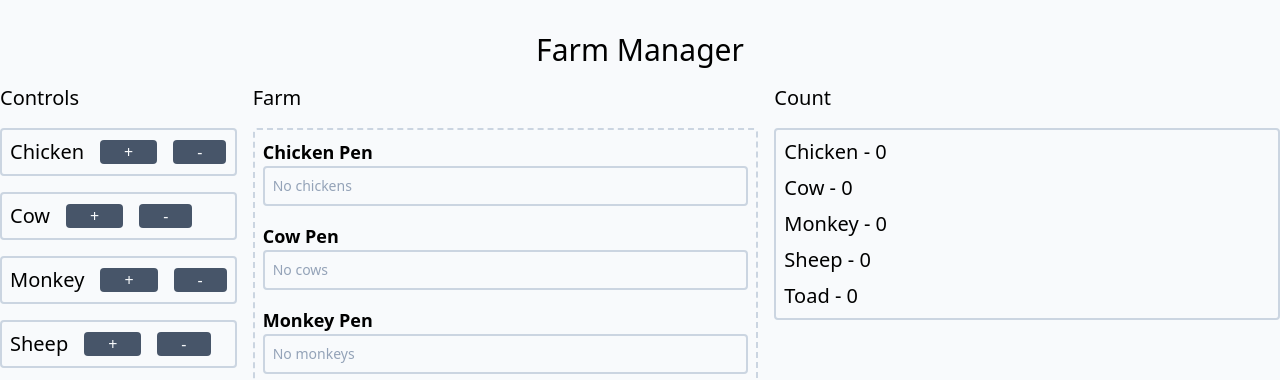
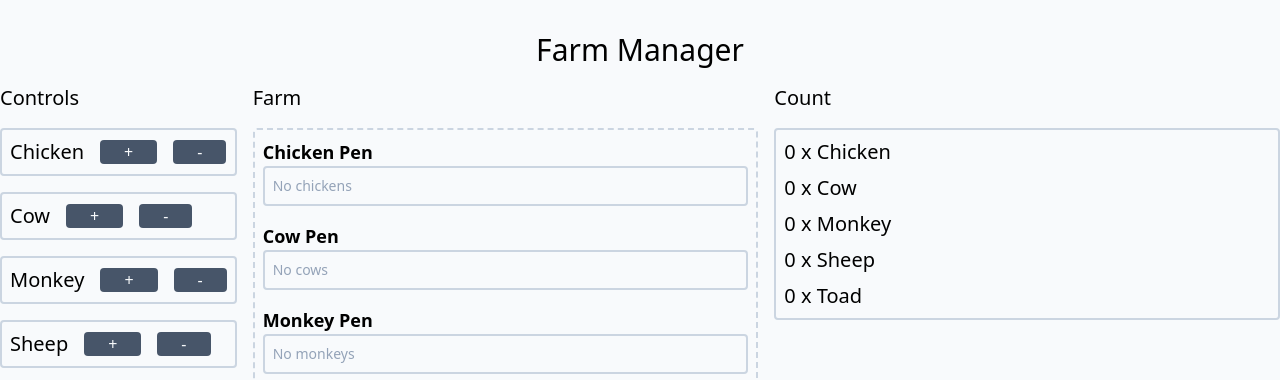
Before and after one commit to dca123/react-render, a React (Vite) app: page / in a window 1280 px wide. Shown: the top 380 px of the page. Built offline with nearby package versions, Linux system fonts and the light colour scheme.

Commit message:
added jotai - doesn't do what i want

```diff
--- a/package.json
+++ b/package.json
@@ -9,6 +9,7 @@
     "preview": "vite preview"
   },
   "dependencies": {
+    "jotai": "^2.0.3",
     "react": "^18.2.0",
     "react-dom": "^18.2.0"
   },
--- a/src/App.tsx
+++ b/src/App.tsx
@@ -4,27 +4,54 @@ import { AnimalType } from "./components/Animal";
 import { Controls } from "./components/Controls";
 import { Counter } from "./components/Counter";
 import { Farm } from "./components/Farm";
+import { atom, useAtom } from "jotai";
 
 const Header = () => {
   console.log("Header render");
   return <h1 className="text-3xl text-center font-light">Farm Manager</h1>;
 };
 
-const useFarm = () => {
-  const [farm, setFarm] = useState<Record<AnimalType, number>>({
-    chicken: 0,
-    cow: 0,
-    monkey: 0,
-    sheep: 0,
-    toad: 0,
-  });
+const chickenAtom = atom(0);
+const cowAtom = atom(0);
+const monkeyAtom = atom(0);
+const sheepAtom = atom(0);
+const toadAtom = atom(0);
 
+const farmAtom = atom(
+  (get) => ({
+    chicken: get(chickenAtom),
+    cow: get(cowAtom),
+    monkey: get(monkeyAtom),
+    sheep: get(sheepAtom),
+    toad: get(toadAtom),
+  }),
+  (get, set, update: Record<AnimalType, number>) => {
+    if (update.chicken !== get(chickenAtom)) {
+      set(chickenAtom, update.chicken);
+    }
+    if (update.cow !== get(cowAtom)) {
+      set(cowAtom, update.cow);
+    }
+    if (update.monkey !== get(monkeyAtom)) {
+      set(monkeyAtom, update.monkey);
+    }
+    if (update.sheep !== get(sheepAtom)) {
+      set(sheepAtom, update.sheep);
+    }
+    if (update.toad !== get(toadAtom)) {
+      set(toadAtom, update.toad);
+    }
+  }
+);
+
+export const useFarm = () => {
+  const [farm, setFarm] = useAtom(farmAtom);
   const addAnimal = (type: AnimalType) => {
-    setFarm((farm) => ({ ...farm, [type]: farm[type] + 1 }));
+    setFarm({ ...farm, [type]: farm[type] + 1 });
   };
 
   const removeAnimal = (type: AnimalType) => {
-    setFarm((farm) => ({ ...farm, [type]: farm[type] - 1 }));
+    setFarm({ ...farm, [type]: farm[type] - 1 });
   };
 
   return { farm, addAnimal, removeAnimal };
@@ -33,22 +60,21 @@ const useFarm = () => {
 function App() {
   console.log("App render");
 
-  const { farm, addAnimal, removeAnimal } = useFarm();
   return (
     <main className="mt-8">
       <Header />
       <div className="flex space-x-4 mt-4">
         <div className="flex flex-col space-y-4">
           <h1 className="text-xl font-light">Controls</h1>
-          <Controls addAnimal={addAnimal} removeAnimal={removeAnimal} />
+          <Controls />
         </div>
         <div className="flex flex-col w-full h-full space-y-4">
           <h1 className="text-xl font-light">Farm</h1>
-          <Farm farmState={farm} />
+          <Farm />
         </div>
         <div className="flex flex-col w-full h-full space-y-4">
           <h1 className="text-xl font-light">Count</h1>
-          <Counter state={farm} />
+          <Counter />
         </div>
       </div>
     </main>
--- a/src/components/Controls.tsx
+++ b/src/components/Controls.tsx
@@ -1,63 +1,40 @@
+import { useFarm } from "../App";
 import { AnimalType } from "./Animal";
 
 type ControlProps = {
   addAnimal: (type: AnimalType) => void;
   removeAnimal: (type: AnimalType) => void;
 };
-export const Controls = ({ addAnimal, removeAnimal }: ControlProps) => {
+export const Controls = () => {
   console.log("Controls render");
   return (
     <>
-      <Control
-        type="chicken"
-        add={() => addAnimal("chicken")}
-        remove={() => removeAnimal("chicken")}
-      />
-      <Control
-        type="cow"
-        add={() => addAnimal("cow")}
-        remove={() => removeAnimal("cow")}
-      />
-      <Control
-        type="monkey"
-        add={() => addAnimal("monkey")}
-        remove={() => removeAnimal("monkey")}
-      />
-      <Control
-        type="sheep"
-        add={() => addAnimal("sheep")}
-        remove={() => removeAnimal("sheep")}
-      />
-      <Control
-        type="toad"
-        add={() => addAnimal("toad")}
-        remove={() => removeAnimal("toad")}
-      />
+      <Control type="chicken" />
+      <Control type="cow" />
+      <Control type="monkey" />
+      <Control type="sheep" />
+      <Control type="toad" />
     </>
   );
 };
 
-const Control = ({
-  type,
-  add,
-  remove,
-}: {
-  type: AnimalType;
-  add: () => void;
-  remove: () => void;
-}) => {
+const Control = ({ type }: { type: AnimalType }) => {
   const title = type.charAt(0).toUpperCase() + type.slice(1);
+  const { addAnimal, removeAnimal } = useFarm();
   console.log("Control render", type);
   return (
     <div className="flex space-x-4 items-center border-2 p-2 rounded border-slate-300">
       <p className="text-xl">{title}</p>
-      <button className="px-6 bg-slate-600 rounded text-slate-50" onClick={add}>
+      <button
+        className="px-6 bg-slate-600 rounded text-slate-50"
+        onClick={() => addAnimal(type)}
+      >
         {" "}
         +{" "}
       </button>
       <button
         className="px-6 bg-slate-600 rounded text-slate-50"
-        onClick={remove}
+        onClick={() => removeAnimal(type)}
       >
         {" "}
         -{" "}
--- a/src/components/Counter.tsx
+++ b/src/components/Counter.tsx
@@ -1,29 +1,27 @@
+import { useFarm } from "../App";
 import { AnimalType } from "./Animal";
-import { FarmState } from "./Farm";
 
-type CounterProps = {
-  state: FarmState;
-};
-export const Counter = ({ state }: CounterProps) => {
-  const { chicken, cow, monkey, sheep, toad } = state;
+export const Counter = () => {
   console.log("Counter render");
   return (
     <div className="flex flex-col space-y-2 border-2 rounded border-slate-300 p-2">
-      <CountDisplay type="chicken" count={chicken} />
-      <CountDisplay type="cow" count={cow} />
-      <CountDisplay type="monkey" count={monkey} />
-      <CountDisplay type="sheep" count={sheep} />
-      <CountDisplay type="toad" count={toad} />
+      <CountDisplay type="chicken" />
+      <CountDisplay type="cow" />
+      <CountDisplay type="monkey" />
+      <CountDisplay type="sheep" />
+      <CountDisplay type="toad" />
     </div>
   );
 };
 
-const CountDisplay = ({ type, count }: { type: AnimalType; count: number }) => {
+const CountDisplay = ({ type }: { type: AnimalType }) => {
   const title = type.charAt(0).toUpperCase() + type.slice(1);
   console.log("CountDisplay render", type);
+  const { farm } = useFarm();
+  const count = farm[type];
   return (
     <h1 className="text-xl">
-      {title} - {count}
+      {count} x {title}
     </h1>
   );
 };
--- a/src/components/Farm.tsx
+++ b/src/components/Farm.tsx
@@ -1,24 +1,26 @@
+import { useFarm } from "../App";
 import { Animal, AnimalType } from "./Animal";
 
 export type FarmState = Record<AnimalType, number>;
 
-export const Farm = ({ farmState }: { farmState: FarmState }) => {
-  const { chicken, cow, monkey, sheep, toad } = farmState;
+export const Farm = () => {
   console.log("Farm render");
 
   return (
     <div className="border-2 border-dashed p-2 border-slate-300 rounded flex flex-col space-y-4">
-      <AnimalPen type="chicken" count={chicken} />
-      <AnimalPen type="cow" count={cow} />
-      <AnimalPen type="monkey" count={monkey} />
-      <AnimalPen type="sheep" count={sheep} />
-      <AnimalPen type="toad" count={toad} />
+      <AnimalPen type="chicken" />
+      <AnimalPen type="cow" />
+      <AnimalPen type="monkey" />
+      <AnimalPen type="sheep" />
+      <AnimalPen type="toad" />
     </div>
   );
 };
 
-const AnimalPen = ({ type, count }: { type: AnimalType; count: number }) => {
+const AnimalPen = ({ type }: { type: AnimalType }) => {
   console.log("AnimalPen render", type);
+  const { farm } = useFarm();
+  const count = farm[type];
   const animals = Array.from({ length: count }, (_, i) => (
     <Animal key={i} type={type} />
   ));
```
Also changed, not shown: 1 other file (tests, documents, lock files or other folders).
